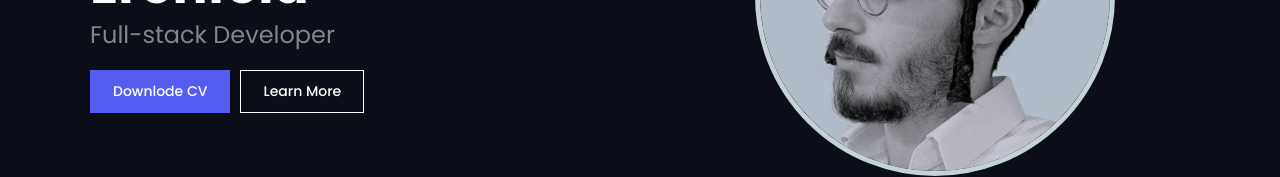
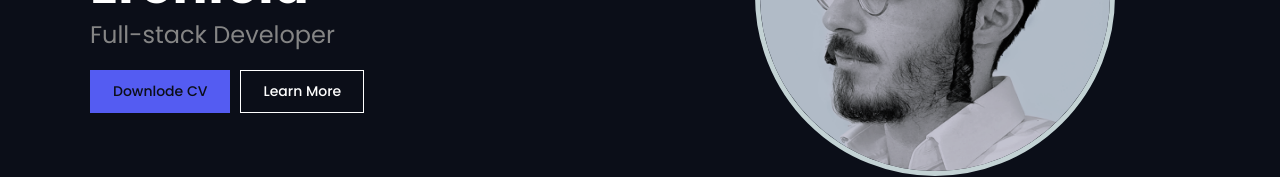
Before and after one commit to DavidErenfeld/myPortfolio, a React (Vite) app: page / in a window 1280 px wide. Shown: the part 361-538 px from the top of the page. Built offline with nearby package versions, Linux system fonts and the light colour scheme.

Commit message:
Correcting the resume file

```diff
--- a/src/index.css
+++ b/src/index.css
@@ -200,6 +200,7 @@ button:hover {
 button.blu-btn {
   background-color: var(--blu-background-color);
   border: solid 1px var(--blu-border-color);
+  color: var(--hover-text-color);
 }
 
 button.blu-btn:hover {
```
Also changed, not shown: 1 other file (tests, documents, lock files or other folders).
